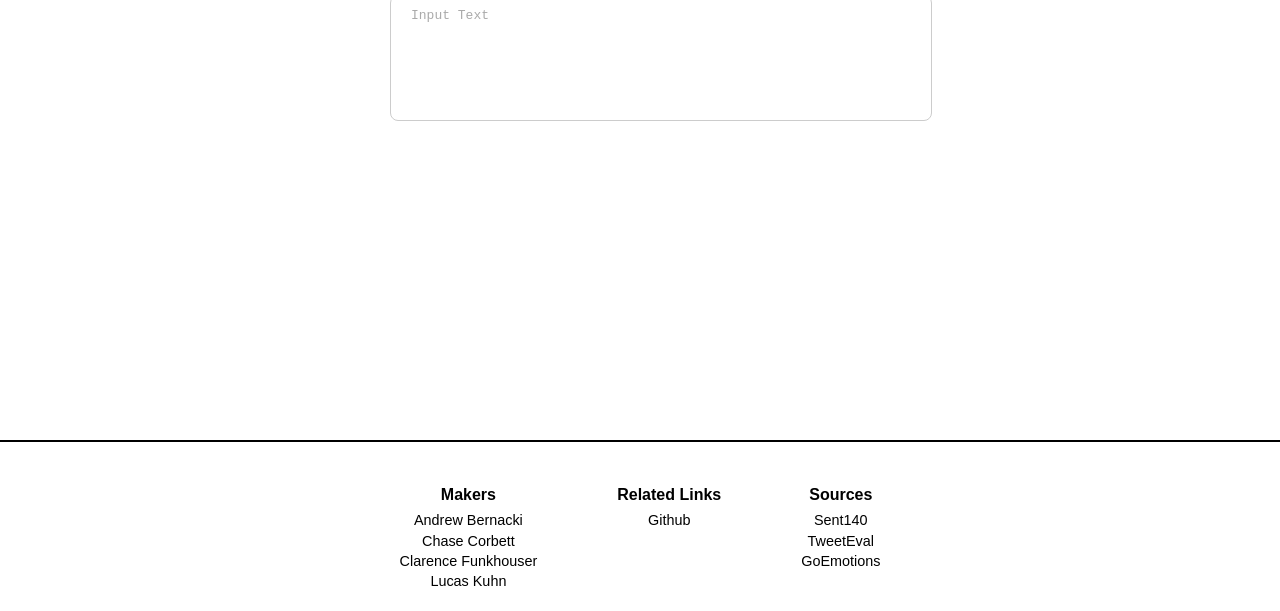
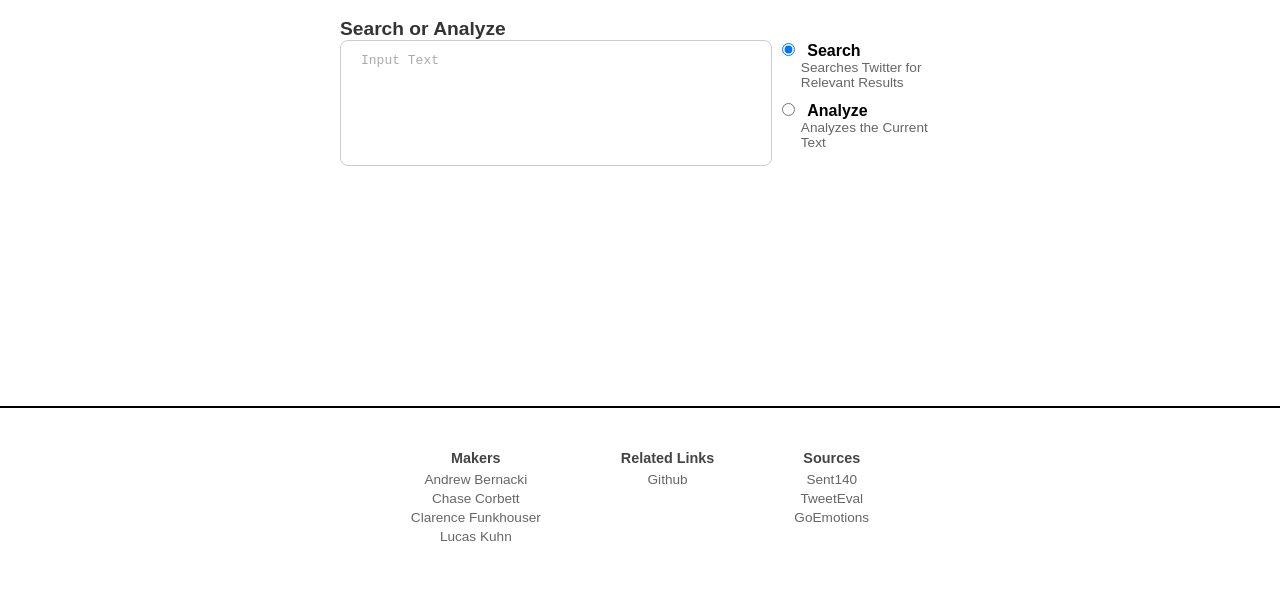
Before and after one commit to andrewbern7/Sentiment-WebApp, a website: page public/index.html in a window 1280 px wide. Shown: the part 189-800 px from the top of the page. Drawn offline with Linux system fonts and the light colour scheme.

Commit message:
Added Radio Buttons next to input field and made minor changes with bottom footer

```diff
--- a/public/css/styles.css
+++ b/public/css/styles.css
@@ -1,28 +1,30 @@
-/* Make the whole page container stretch to full height */
+/* Overall Layout */
 html, body {
     margin: 0;
     padding: 0;
     height: 100%;
     font-family: 'Poppins', sans-serif;
-    background-color: #ffffff; /* plain white */
+    background-color: #ffffff;
   }
 
-  /* The wrapper to control sticky footer */
+  /* Page Container for Sticky Footer */
   .page-container {
     display: flex;
     flex-direction: column;
     min-height: 100vh;
   }
 
-  /* Where your main page content sits */
   .content-wrap {
-    flex: 1; /* Fills up the space and pushes footer down */
-    padding-bottom: 150px;
+    flex: 1;
+    display: flex;
+    flex-direction: column;
+    justify-content: center;
   }
 
-  /* Container for Title and Search */
+  /* Main Content */
   .container {
     padding: 50px 20px;
+    padding-bottom: 100px;
     max-width: 800px;
     margin: 0 auto;
     text-align: center;
@@ -38,7 +40,7 @@ html, body {
   /* Input Area */
   .input-group {
     margin: 20px auto;
-    max-width: 500px;
+    max-width: 600px;
     text-align: left;
   }
 
@@ -49,6 +51,14 @@ html, body {
     color: #333;
   }
 
+  /* Layout for Input and Radio Buttons */
+  .input-row {
+    display: flex;
+    align-items: flex-start;
+    gap: 5px;
+  }
+
+  /* Textarea Input Field */
   .input-field {
     width: 100%;
     height: 100px;
@@ -64,6 +74,30 @@ html, body {
     color: #aaa;
   }
 
+  /* Radio Buttons Section */
+  .radio-options {
+    display: flex;
+    flex-direction: column;
+    gap: 10px;
+    margin-top: 0;
+  }
+
+  .radio-label {
+    font-size: 1em;
+    text-align: left;
+  }
+
+  .radio-label input[type="radio"] {
+    margin-right: 8px;
+  }
+
+  .radio-label small {
+    display: block;
+    font-size: 0.85em;
+    color: #666;
+    margin-left: 24px;
+  }
+
   /* Footer Section */
   .footer {
     width: 100%;
@@ -75,6 +109,7 @@ html, body {
     height: 2px;
     border: none;
     background-color: black;
+    margin-top:100px;
   }
 
   .footer-content {
@@ -88,12 +123,14 @@ html, body {
   }
 
   .footer-content h3 {
-    font-size: 1em;
-    margin-bottom: 6px;
+    font-size: 0.9em; /* SMALLER header text */
+    margin-bottom: 4px;
+    color: #444; /* Slightly lighter color */
   }
 
   .footer-content p {
-    font-size: 0.9em;
+    font-size: 0.85em; /* SMALLER paragraph text */
     line-height: 1.4;
+    color: #666; /* Light gray */
     margin: 0;
   }
--- a/public/index.html
+++ b/public/index.html
@@ -16,12 +16,28 @@
 
         <div class="input-group">
           <label for="userInput" class="input-label">Search or Analyze</label>
+        <div class="input-row">
           <textarea id="userInput" class="input-field" placeholder="Input Text"></textarea>
+
+          <!-- Radio Buttons -->
+          <div class="radio-options">
+            <label class="radio-label">
+              <input type="radio" name="mode" value="search" checked>
+              <strong>Search</strong><br>
+              <small>Searches Twitter for Relevant Results</small>
+            </label>
+
+            <label class="radio-label">
+              <input type="radio" name="mode" value="analyze">
+              <strong>Analyze</strong><br>
+              <small>Analyzes the Current Text</small>
+            </label>
+          </div>
         </div>
       </div>
     </div>
 
-    <!-- Footer -->
+    <!-- Footer Section -->
     <footer class="footer">
       <hr class="footer-line">
       <div class="footer-content">
@@ -41,6 +57,6 @@
     </footer>
   </div>
 
-  <script src="/js/main.js"></script>
+  <script src="/js/main.js"></script> <!-- Optional -->
 </body>
 </html>
```
